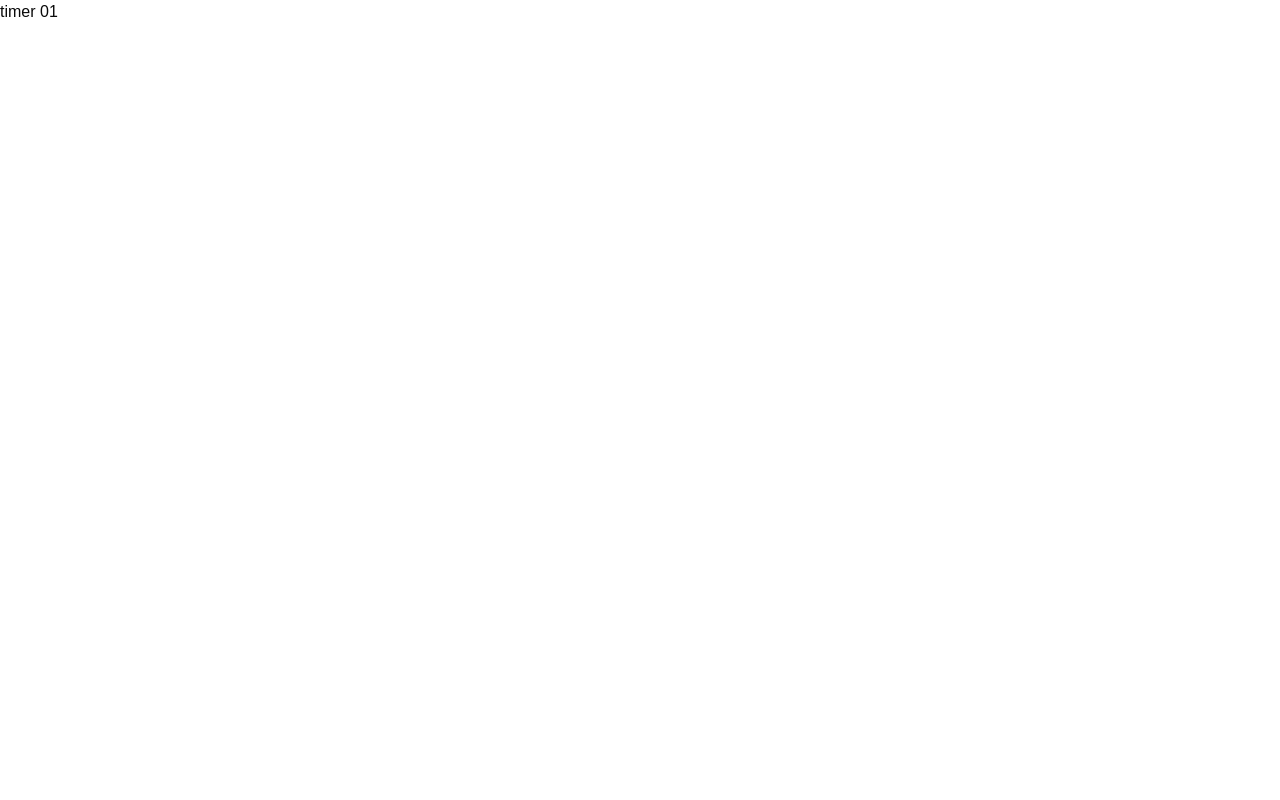
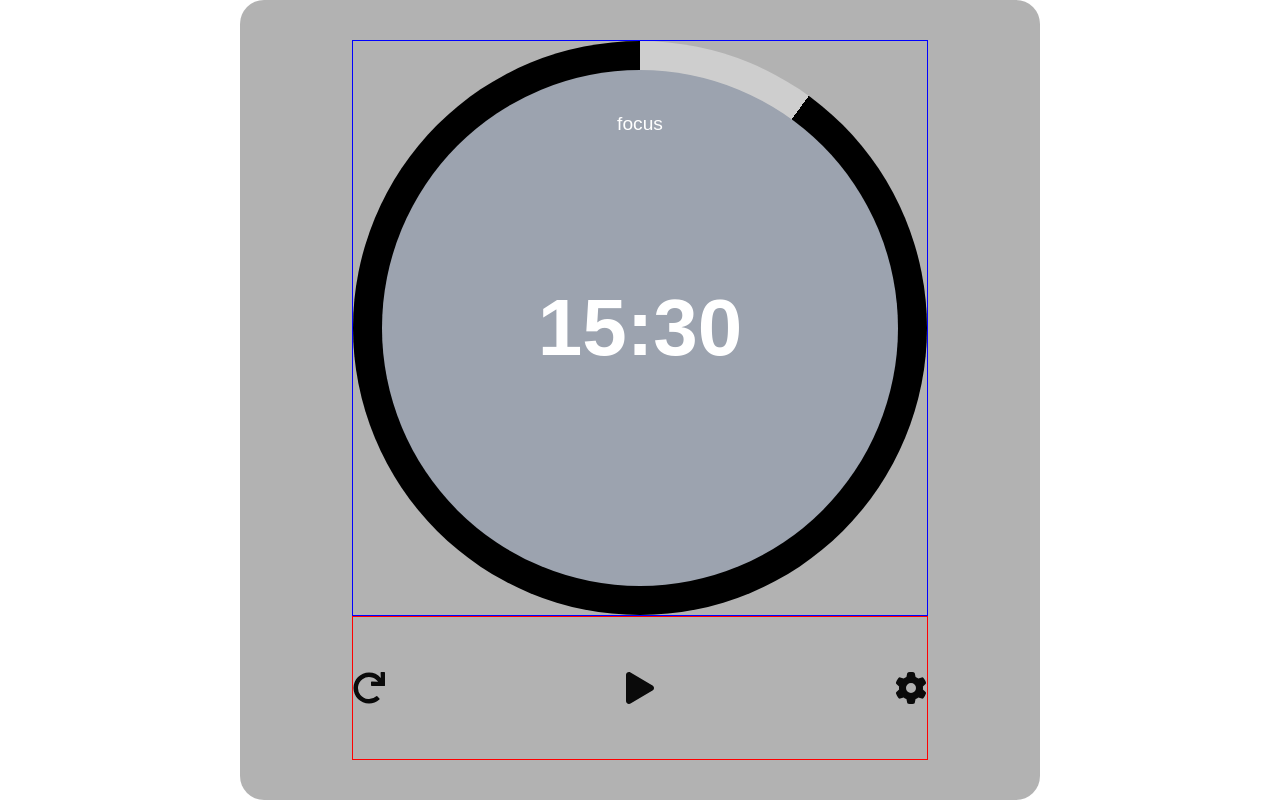
Before and after one commit to sungdongyoon/notion-widget, a Next.js app: page /timer/1001 in a window 1280 px wide. Built offline with nearby package versions, Linux system fonts and the light colour scheme; a web font is replaced by a local one.

Commit message:
timer01 - 레이아웃 작업중

```diff
--- a/src/app/(with-aside)/timer/page.tsx
+++ b/src/app/(with-aside)/timer/page.tsx
@@ -9,7 +9,7 @@ const TimerPage = () => {
         <h3 className="widget_title">Timer</h3>
         <div className="widget_list">
           <div className="widget_item">
-            <Link href="/timer/1001">Timer</Link>
+            <Link href="/timer/1001">Clasic Timer</Link>
           </div>
           <div className="widget_item">
             <Link href="/timer/1002">Time Timer</Link>
--- a/src/assets/scss/_layout.scss
+++ b/src/assets/scss/_layout.scss
@@ -1,6 +1,9 @@
 /***************************************************/
 /* 공통 */
 /***************************************************/
+
+$testColors: black, white, red, orange, yellow, green, blue, purple;
+
 // root layout
 .root_container {
   width: 100%;
@@ -46,3 +49,10 @@
   height: 600px;
   background-color: #f9f9f9;
 }
+
+// 테스트용
+@each $color in $testColors {
+  .test_border_#{$color} {
+    border: 1px solid #{$color};
+  }
+}
--- a/src/assets/scss/components/_timer.scss
+++ b/src/assets/scss/components/_timer.scss
@@ -3,6 +3,9 @@
   * TIMER 01
   **************************************************/
   &[data-variant="timer01"] {
+    .timer_circle {
+      background: conic-gradient(rgb(206, 206, 206) 0 10%, black 0);
+    }
   }
 
   /***************************************************
--- a/src/assets/scss/globals.scss
+++ b/src/assets/scss/globals.scss
@@ -43,6 +43,7 @@
     --chart-4: 43 74% 66%;
     --chart-5: 27 87% 67%;
     --radius: 0.5rem;
+    --blackwhite: 0 0% 10%;
     --timer-02-bg: 0 0% 10%;
     --timer-02-clock-bg: 0 0% 100%;
     --timer-02-timer-bg: 0 0% 100%;
@@ -75,6 +76,7 @@
     --chart-3: 30 80% 55%;
     --chart-4: 280 65% 60%;
     --chart-5: 340 75% 55%;
+    --blackwhite: 0 0% 100%;
     --timer-02-bg: 0 0% 100%;
     --timer-02-clock-bg: 0 0% 10%;
     --timer-02-timer-bg: 0 0% 0;
--- a/src/components/widgets/timer/Timer01.tsx
+++ b/src/components/widgets/timer/Timer01.tsx
@@ -332,9 +332,49 @@
 // export default Timer01;
 
 import React from "react";
+import { FaPlay, FaRedo } from "react-icons/fa";
+import { FaGear } from "react-icons/fa6";
 
 const Timer01 = () => {
-  return <div>timer 01</div>;
+  return (
+    <div className="widget_container" data-variant="timer01">
+      <div
+        className="bg-black/30 flex flex-col items-center justify-between p-10"
+        style={{
+          width: "min(100vw,100vh)",
+          height: "min(100vw,100vh)",
+          borderRadius: "calc(min(100vw,100vh) * 0.03)",
+        }}
+      >
+        <div className="w-[80%] h-full flex flex-col justify-between items-center">
+          <div className="test_border_blue w-full">
+            <div className="timer_circle w-full aspect-square rounded-[50%] flex justify-center items-center">
+              <div className="bg-gray-400 w-[90%] aspect-square rounded-[50%] flex flex-col justify-center items-center relative">
+                <span className="absolute top-10 left-1/2 -translate-x-1/2 text-[clamp(0.8rem,4vmin,1.2rem)] text-white">
+                  focus
+                </span>
+                <span className="text-[clamp(0.9rem,10vmin,20rem)] font-semibold text-white">
+                  15:30
+                </span>
+              </div>
+            </div>
+          </div>
+
+          <div className="flex justify-between w-full test_border_red flex-1">
+            <button className="cursor-pointer text-[clamp(0.8rem,6vmin,2rem)]">
+              <FaRedo />
+            </button>
+            <button className="cursor-pointer text-[clamp(0.8rem,6vmin,2rem)]">
+              <FaPlay />
+            </button>
+            <button className="cursor-pointer text-[clamp(0.8rem,6vmin,2rem)]">
+              <FaGear />
+            </button>
+          </div>
+        </div>
+      </div>
+    </div>
+  );
 };
 
 export default Timer01;
--- a/tailwind.config.js
+++ b/tailwind.config.js
@@ -18,6 +18,7 @@ module.exports = {
         "timer-02-timer-text": "hsl(var(--timer-02-timer-text))",
         "timer-02-ring-text": "hsl(var(--timer-02-ring-text))",
         "timer-02-setting-btn": "hsl(var(--timer-02-setting-btn))",
+        blackwhite: "hsl(var(--blackwhite))",
         card: {
           DEFAULT: "hsl(var(--card))",
           foreground: "hsl(var(--card-foreground))",
```
